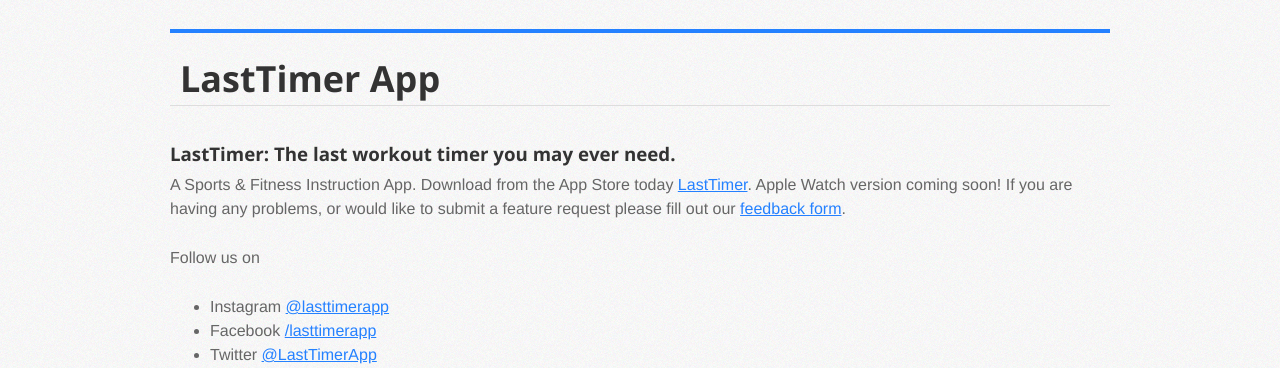
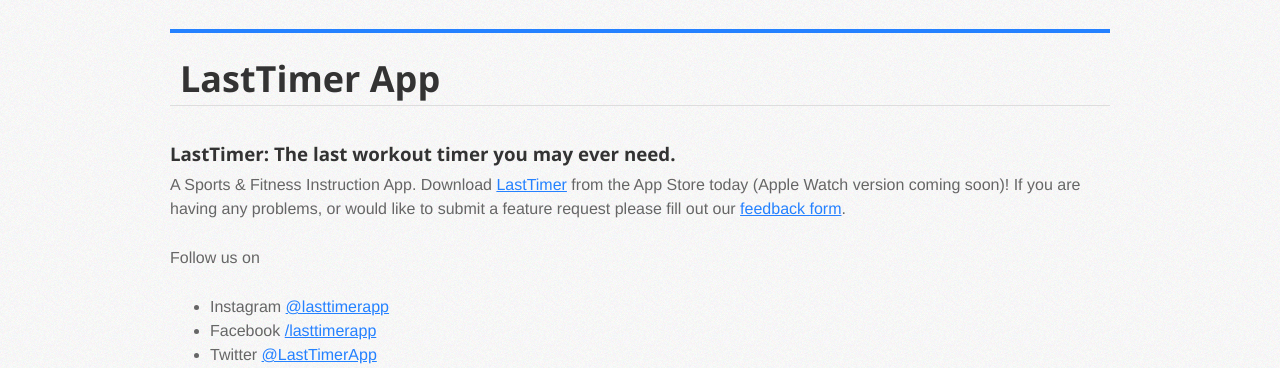
Before and after one commit to mweppler/mweppler.github.com, a Jekyll site: the page built from last-timer.html, in a window 1280 px wide. Shown: the part 224-592 px from the top of the page. Built offline with Jekyll 4.4.1, drawn with Linux system fonts in a browser that asks for light colours; nearby versions of some CDN libraries; comment, search, counter and statistics services are not loaded; part of the change alters nothing that is shown.

```diff
--- a/last-timer.html
+++ b/last-timer.html
@@ -12,12 +12,12 @@ title: LastTimer
   <div class="row">
     <div class="sixteen columns alpha">
       <h3>LastTimer: The last workout timer you may ever need.</h3>
-      <p>A Sports & Fitness Instruction App. Download from the App Store today <a href="https://apps.apple.com/us/app/lasttimer/id1571153200">LastTimer</a>. Apple Watch version coming soon! If you are having any problems, or would like to submit a feature request please fill out our <a href="https://forms.gle/wKPp3JxcYWrijFys8">feedback form</a>.</p>
+      <p>A Sports & Fitness Instruction App. Download <a href="https://apps.apple.com/us/app/lasttimer/id1571153200" target="_blank">LastTimer</a> from the App Store today (Apple Watch version coming soon)! If you are having any problems, or would like to submit a feature request please fill out our <a href="https://forms.gle/wKPp3JxcYWrijFys8" target="_blank">feedback form</a>.</p>
       <p>Follow us on</p>
         <ul>
-          <li>Instagram <a href="https://www.instagram.com/lasttimerapp/">@lasttimerapp</a></li>
-          <li>Facebook <a href="https://www.facebook.com/lasttimerapp">/lasttimerapp</a></li>
-          <li>Twitter <a href="https://twitter.com/LastTimerApp">@LastTimerApp</a></li>
+          <li>Instagram <a href="https://www.instagram.com/lasttimerapp/" target="_blank">@lasttimerapp</a></li>
+          <li>Facebook <a href="https://www.facebook.com/lasttimerapp" target="_blank">/lasttimerapp</a></li>
+          <li>Twitter <a href="https://twitter.com/LastTimerApp" target="_blank">@LastTimerApp</a></li>
         </ul>
         <p>Take a photo of yourself exercising while using the app and tag us!</p>
       <p><a href="/img/last-timer-app/last-timer-app-screenshot.png" class="lightbox"><img alt="LastTimer App Screenshot" src="/img/last-timer-app/last-timer-app-screenshot.png" style="float: left; margin-right: 4%; width: 25%;" /></a> <a href="/img/last-timer-app/last-timer-app-review.png" class="lightbox"><img alt="LastTimer App Screenshot" src="/img/last-timer-app/last-timer-app-review.png" style="float: left; width: 70%;" /></a></p>
```
